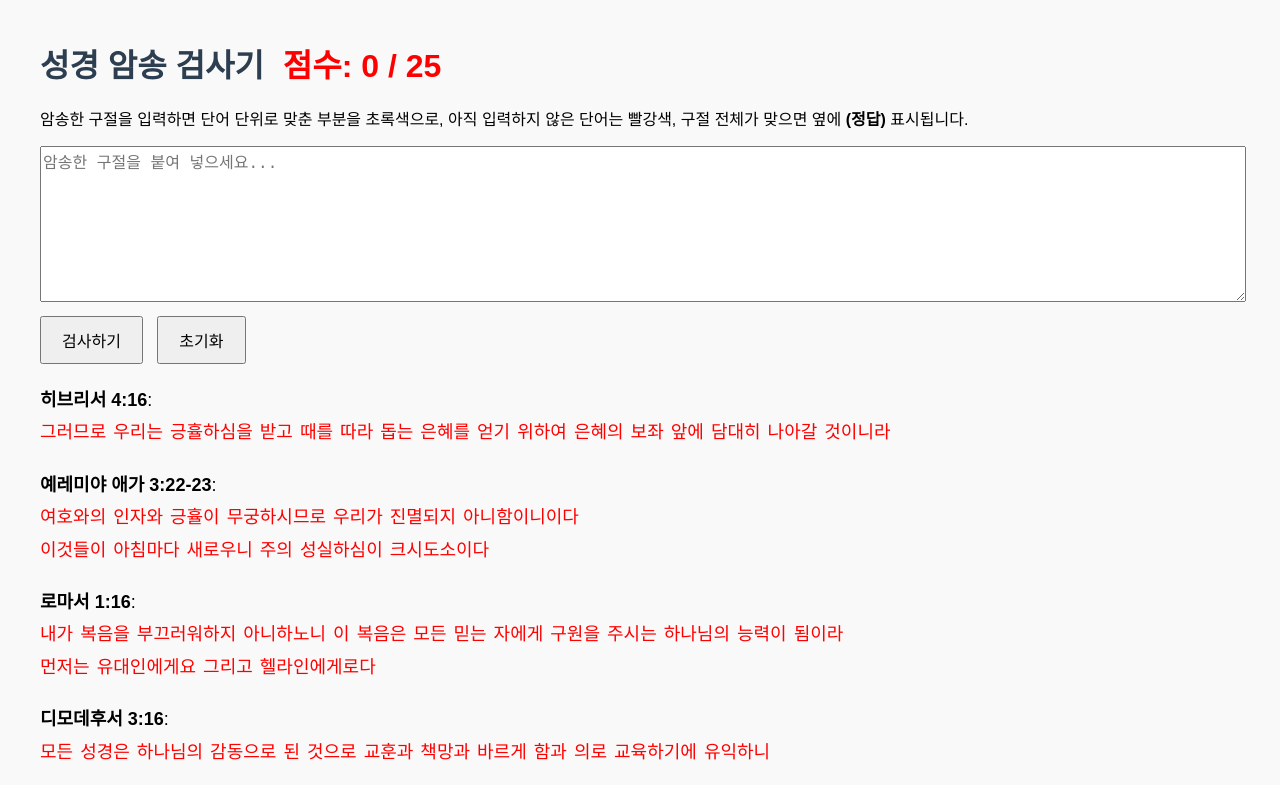
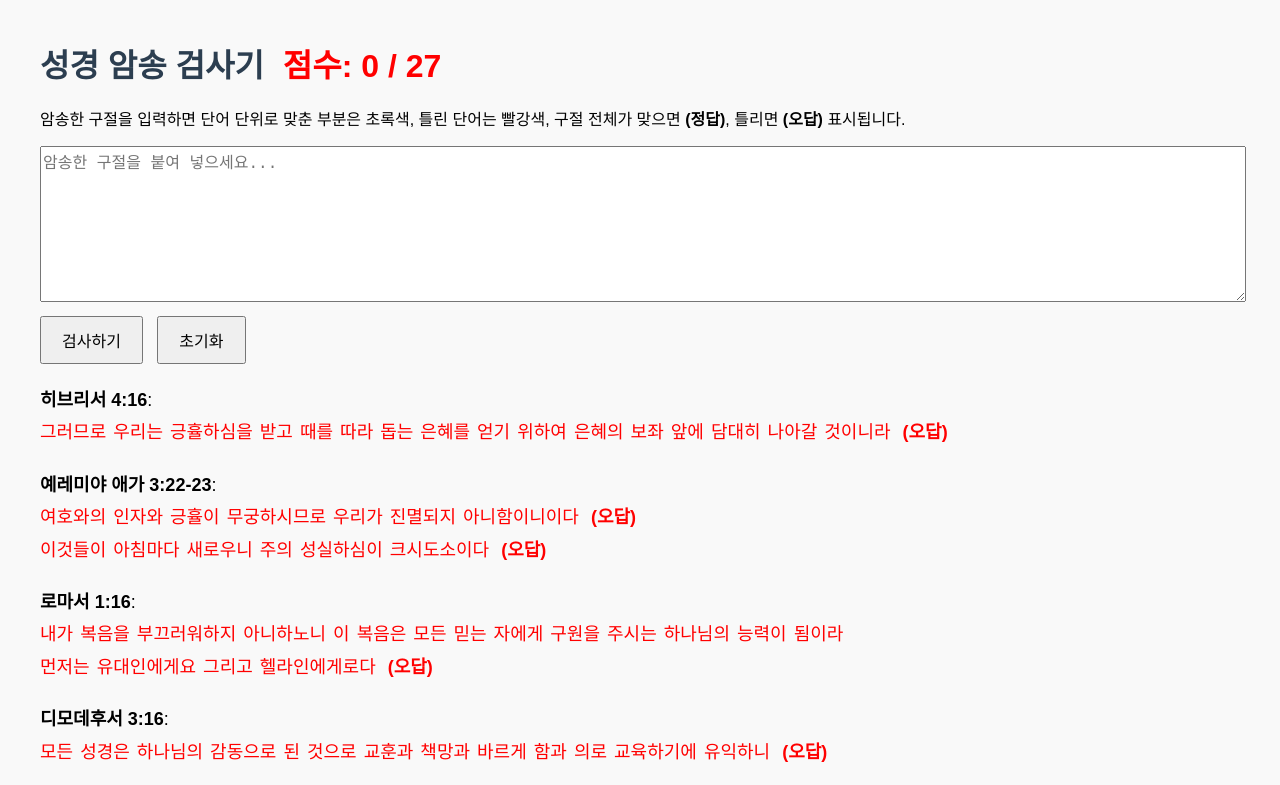
Before and after one commit to sehwan03/bible, a plain HTML site: page index.html in a window 1280 px wide. Both pictures are taken after a click on the button "검사하기". Shown: the top 785 px of the page. Drawn offline with Linux system fonts and the light colour scheme.

Commit message:
Add files via upload

```diff
--- a/index.html
+++ b/index.html
@@ -11,9 +11,10 @@
   .result { margin-top: 20px; font-size: 18px; line-height: 1.8; }
   .correct { color: green; }
   .incorrect { color: red; }
-  .verse { margin-bottom: 20px; }
+  .verse { margin-bottom: 20px; scroll-margin-top: 120px; }
   .word { margin-right: 2px; }
-  .label { font-weight: bold; margin-left: 5px; color: blue; }
+  .label.correct-label { color: blue; font-weight: bold; margin-left: 5px; }
+  .label.incorrect-label { color: red; font-weight: bold; margin-left: 5px; }
   .pass { color: green; font-weight: bold; margin-left: 10px; }
   .fail { color: red; font-weight: bold; margin-left: 10px; }
 </style>
@@ -21,7 +22,7 @@
 <body>
 
 <h1>성경 암송 검사기 <span id="passMark"></span></h1>
-<p>암송한 구절을 입력하면 단어 단위로 맞춘 부분을 초록색으로, 아직 입력하지 않은 단어는 빨강색, 구절 전체가 맞으면 옆에 <strong>(정답)</strong> 표시됩니다.</p>
+<p>암송한 구절을 입력하면 단어 단위로 맞춘 부분은 초록색, 틀린 단어는 빨강색, 구절 전체가 맞으면 <strong>(정답)</strong>, 틀리면 <strong>(오답)</strong> 표시됩니다.</p>
 
 <textarea id="userInput" placeholder="암송한 구절을 붙여 넣으세요..."></textarea><br>
 <button onclick="checkVerses()">검사하기</button>
@@ -32,37 +33,53 @@
 <script>
 const verses = {
   "히브리서 4:16": ["그러므로 우리는 긍휼하심을 받고 때를 따라 돕는 은혜를 얻기 위하여 은혜의 보좌 앞에 담대히 나아갈 것이니라"],
-  "예레미야 애가 3:22-23": ["여호와의 인자와 긍휼이 무궁하시므로 우리가 진멸되지 아니함이니이다","이것들이 아침마다 새로우니 주의 성실하심이 크시도소이다"],
-  "로마서 1:16": ["내가 복음을 부끄러워하지 아니하노니 이 복음은 모든 믿는 자에게 구원을 주시는 하나님의 능력이 됨이라","먼저는 유대인에게요 그리고 헬라인에게로다"],
+  "예레미야 애가 3:22-23": ["여호와의 인자와 긍휼이 무궁하시므로 우리가 진멸되지 아니함이니이다", "이것들이 아침마다 새로우니 주의 성실하심이 크시도소이다"],
+  "로마서 1:16": ["내가 복음을 부끄러워하지 아니하노니 이 복음은 모든 믿는 자에게 구원을 주시는 하나님의 능력이 됨이라<br>먼저는 유대인에게요 그리고 헬라인에게로다"],
   "디모데후서 3:16": ["모든 성경은 하나님의 감동으로 된 것으로 교훈과 책망과 바르게 함과 의로 교육하기에 유익하니"],
-  "빌립보서 4:6-7": ["아무것도 염려하지 말고 다만 모든 일에 기도와 간구로 너희 구할 것을 감사함으로 하나님께 아뢰라","그리하면 모든 지각에 뛰어난 하나님의 평강이 그리스도 예수 안에서 너희 마음과 생각을 지키시리라"],
-  "로마서 11:36": ["이는 만물이 주에게서 나오고 주로 말미암고 주에게로 돌아감이라","그에게 영광이 세세에 있을지어다 아멘"],
+  "빌립보서 4:6-7": ["아무것도 염려하지 말고 다만 모든 일에 기도와 간구로 너희 구할 것을 감사함으로 하나님께 아뢰라", "그리하면 모든 지각에 뛰어난 하나님의 평강이 그리스도 예수 안에서 너희 마음과 생각을 지키시리라"],
+  "로마서 11:36": ["이는 만물이 주에게서 나오고 주로 말미암고 주에게로 돌아감이라<br>그에게 영광이 세세에 있을지어다 아멘"],
   "예레미야 31:3": ["내가 영원한 사랑으로 너를 사랑하기에 인자함으로 너를 이끌었다 하였노라"],
-  "히브리서 4:15": ["우리에게 있는 대제사장은 우리의 연약함을 동정하지 못하실 이가 아니요","모든 일에 우리와 똑같이 시험을 받으신 이로되 죄는 없으시니라"],
+  "히브리서 4:15": ["우리에게 있는 대제사장은 우리의 연약함을 동정하지 못하실 이가 아니요<br>모든 일에 우리와 똑같이 시험을 받으신 이로되 죄는 없으시니라"],
   "요한복음 14:6": ["예수께서 이르시되 내가 곧 길이요 진리요 생명이니 나로 말미암지 않고는 아버지께로 올 자가 없느니라"],
-  "로마서 5:12": ["그러므로 한 사람으로 말미암아 죄가 세상에 들어오고 죄로 말미암아 사망이 들어왔나니","이와같이 모든 사람이 죄를 지었으므로 사망이 모든 사람에게 이르렀느니라"],
+  "로마서 5:12": ["그러므로 한 사람으로 말미암아 죄가 세상에 들어오고 죄로 말미암아 사망이 들어왔나니<br>이와같이 모든 사람이 죄를 지었으므로 사망이 모든 사람에게 이르렀느니라"],
   "히브리서 9:27": ["한 번 죽는 것은 사람에게 정해진 것이요 그 후에는 심판이 있으리니"],
   "로마서 5:8": ["우리가 아직 죄인 되었을 때에 그리스도께서 우리를 위하여 죽으심으로 하나님께서 우리에 대한 자기의 사랑을 확증하셨느니라"],
-  "갈라디아서 2:20": ["내가 그리스도와 함께 십자가에 못 박혔나니 그런즉 이제는 내가 사는 것이 아니요 오직 내 안에 그리스도께서 사시는 것이라","이제 내가 육체 가운데 사는 것은 나를 사랑하사 나를 위하여 자기 자신을 버리신 하나님의 아들을 믿는 믿음 안에서 사는 것이라"],
-  "사도행전 2:38": ["베드로가 이르되 너희가 회개하여 각각 예수 그리스도의 이름으로 세례를 받고 죄 사함을 받으라","그리하면 성령의 선물을 받으리니"],
-  "에베소서 2:8-9": ["너희는 그 은혜에 의하여 믿음으로 말미암아 구원을 받았으니 이것은 너희에게서 난 것이 아니요 하나님의 선물이라","행위에서 난 것이 아니니 이는 누구든지 자랑하지 못하게 함이라"],
-  "마태복음 7:24": ["그러므로 누구든지 나의 이 말을 듣고 행하는 자는 그 집을 반석 위에 지은 지혜로운 사람 같으리니"]
+  "갈라디아서 2:20": ["내가 그리스도와 함께 십자가에 못 박혔나니 그런즉 이제는 내가 사는 것이 아니요 오직 내 안에 그리스도께서 사시는 것이라<br>이제 내가 육체 가운데 사는 것은 나를 사랑하사 나를 위하여 자기 자신을 버리신 하나님의 아들을 믿는 믿음 안에서 사는 것이라"],
+  "사도행전 2:38": ["베드로가 이르되 너희가 회개하여 각각 예수 그리스도의 이름으로 세례를 받고 죄 사함을 받으라<br>그리하면 성령의 선물을 받으리니"],
+  "에베소서 2:8-9": ["너희는 그 은혜에 의하여 믿음으로 말미암아 구원을 받았으니 이것은 너희에게서 난 것이 아니요 하나님의 선물이라", "행위에서 난 것이 아니니 이는 누구든지 자랑하지 못하게 함이라"],
+  "마태복음 7:24": ["그러므로 누구든지 나의 이 말을 듣고 행하는 자는 그 집을 반석 위에 지은 지혜로운 사람 같으리니"],
+  "누가복음 6:45": ["선한 사람은 마음에 쌓은 선에서 선을 내고 악한 자는 그 쌓은 악에서 악을 내나니 이는 마음에 가득한 것을 입으로 말함이니라"],
+  "고린도전서 6:19-20": ["너희 몸은 너희가 하나님께로부터 받은 바 너희 가운데 계신 성령의 전인 줄을 알지 못하느냐 너희는 너희 자신의 것이 아니라", "값으로 산 것이 되었으니 그런즉 너희 몸으로 하나님께 영광을 돌리라"],
+  "로마서 14:7-8": ["우리 중에 누구든지 자기를 위하여 사는 자가 없고 자기를 위하여 죽는 자도 없도다", "우리가 살아도 주를 위하여 살고 죽어도 주를 위하여 죽나니 그러므로 사나 죽으나 우리가 주의 것이로다"],
+  "요한계시록 3:20": ["볼지어다 내가 문 밖에 서서 두드리노니 누구든지 내 음성을 듣고 문을 열면 내가 그에게로 들어가 그와 더불어 먹고 그는 나와 더불어 먹으리라"],
+  "요한복음 13:34-35": ["새 계명을 너희에게 주노니 서로 사랑하라 내가 너희를 사랑한 것 같이 너희도 서로 사랑하라", "너희가 서로 사랑하면 이로써 모든 사람이 너희가 내 제자인 줄 알리라"]
 };
 
+// ID 안전하게 변환
+function makeSafeId(key) {
+  return 'verse-' + key.replace(/[:\s]/g, '_');
+}
+
+// 공백과 <br> 제거
+function cleanText(text) {
+  return text.replace(/\s+/g, '').replace(/<br>/gi, '').trim();
+}
+
 function checkVerses() {
-  const userInput = document.getElementById("userInput").value.replace(/\s+/g, '').trim();
+  const userInput = cleanText(document.getElementById("userInput").value);
   let resultHTML = "";
   let totalVerses = 0;
   let correctVerses = 0;
 
   for (const [key, sentences] of Object.entries(verses)) {
     totalVerses += sentences.length;
-    resultHTML += `<div class="verse"><strong>${key}</strong>:<br>`;
+    const verseId = makeSafeId(key);
+    resultHTML += `<div class="verse" id="${verseId}"><strong>${key}</strong>:<br>`;
 
     sentences.forEach(sentence => {
       const words = sentence.split(/\s+/);
-      const cleanedWords = words.map(w => w.replace(/\s+/g, ''));
-      const cleanedSentence = sentence.replace(/\s+/g, '');
+      const cleanedWords = words.map(cleanText);
+      const cleanedSentence = cleanText(sentence);
       const fullMatch = userInput.includes(cleanedSentence);
 
       if (fullMatch) correctVerses++;
@@ -76,7 +93,12 @@ function checkVerses() {
         }
       });
 
-      if (fullMatch) displayHTML += `<span class="label">(정답)</span>`;
+      if (fullMatch) {
+        displayHTML += `<span class="label correct-label">(정답)</span>`;
+      } else {
+        displayHTML += `<span class="label incorrect-label">(오답)</span>`;
+      }
+
       resultHTML += displayHTML + "<br>";
     });
 
@@ -85,12 +107,17 @@ function checkVerses() {
 
   document.getElementById("result").innerHTML = resultHTML;
 
+  // 점수 표시
   const passMark = document.getElementById("passMark");
   if (correctVerses === totalVerses) {
     passMark.innerHTML = `<span class="pass">통과</span>`;
   } else {
     passMark.innerHTML = `<span class="fail">점수: ${correctVerses} / ${totalVerses}</span>`;
   }
+
+  // 첫 오답 구절 스크롤
+  const firstWrong = document.querySelector(".verse .label.incorrect-label")?.closest(".verse");
+  if (firstWrong) firstWrong.scrollIntoView({ behavior: "smooth", block: "center" });
 }
 
 function resetTest() {
```
